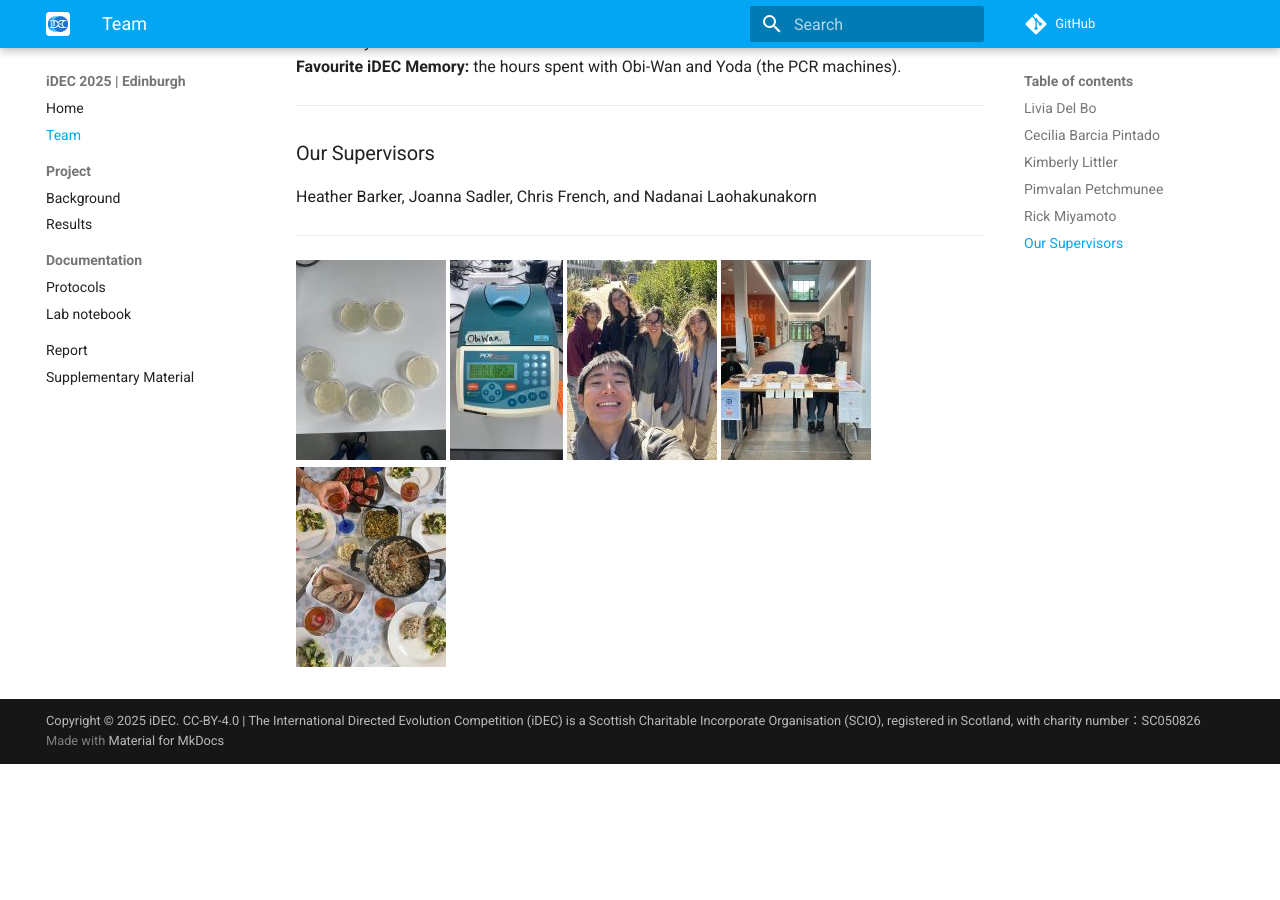
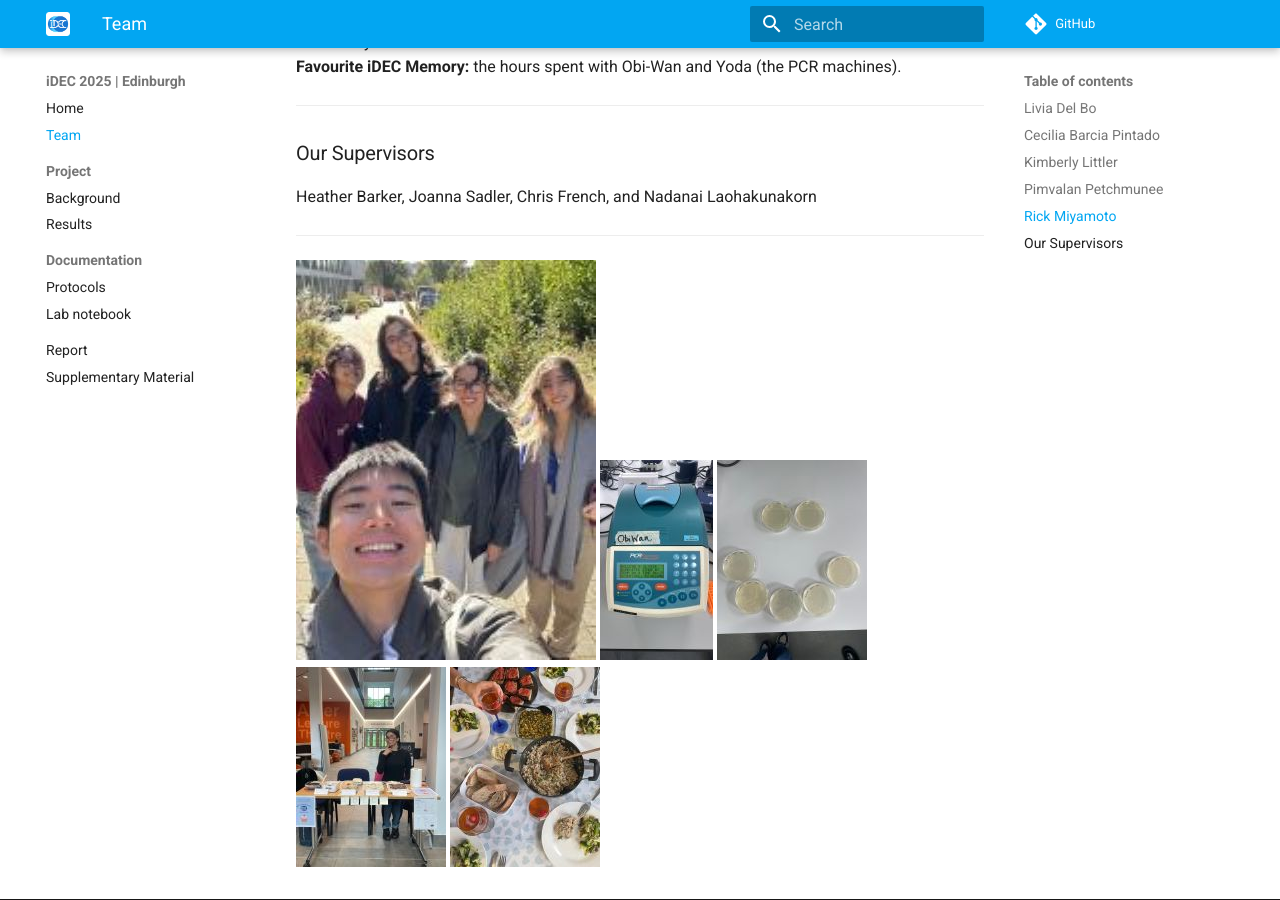
Before and after one commit to idec-teams/2025_Edinburgh, an MkDocs documentation site: the page built from docs/team.md, in a window 1280 px wide and 900 px high, scrolled down 4769 px. Built offline with MkDocs 1.6.1 and Material for MkDocs 9.7.7, drawn with Linux system fonts in a browser that asks for light colours; comment, search, counter and statistics services are not loaded; before the commit the page ends 5533 px from its top, so only the background shows below that.

Commit message:
Update team.md

```diff
--- a/docs/team.md
+++ b/docs/team.md
@@ -58,4 +58,4 @@
 
 ---
 
-![teampic1](team10.jpg) ![teampic2](team6.jpg) ![teampic3](team8.jpg) ![teampic4](team7.jpg) ![teampic5](team9.jpg)
+![teampic1](bigteam8.jpg) ![teampic2](team6.jpg) ![teampic3](team10.jpg) ![teampic4](team7.jpg) ![teampic5](team9.jpg)
```
